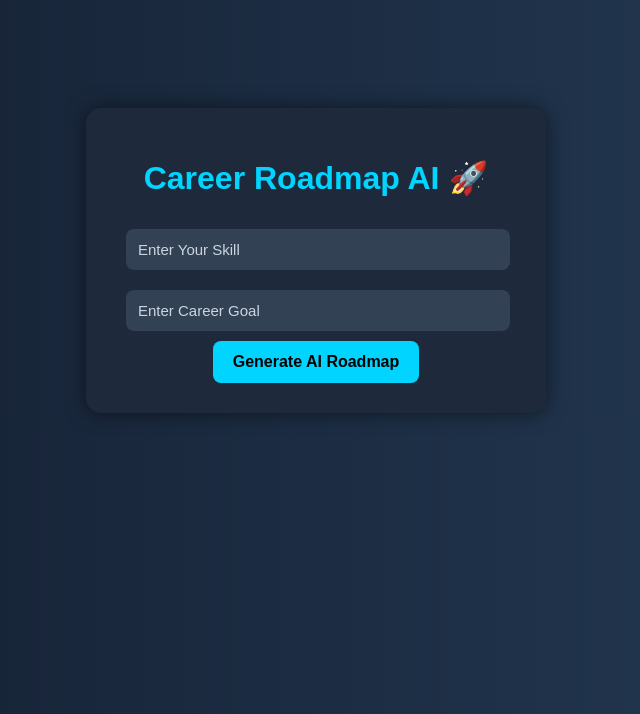
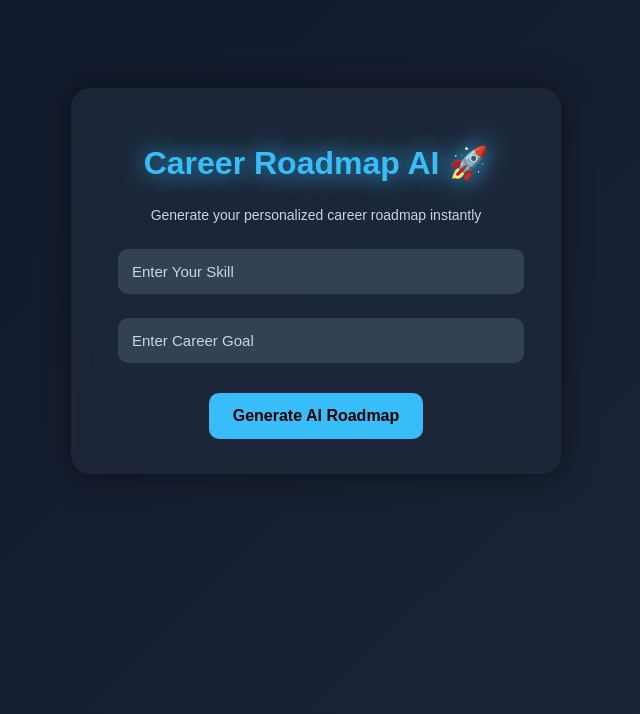
Before and after one commit to manasakarri15/career-roadmap-ai, a Flask app: page / in a window 1280 px wide. Shown: the top 714 px of the page, without its empty margins (324-964 px from the left). Run offline with Flask 3, Linux system fonts and the light colour scheme.

Commit message:
added premim=um animated ui

```diff
--- a/templates/index.html
+++ b/templates/index.html
@@ -9,34 +9,80 @@
 
         body{
             font-family: Arial;
-        background: linear-gradient(to right,#141e30,#243b55);
+            background: linear-gradient(-45deg, #0f172a, #1e293b, #0f172a, #334155);
+            background-size: 400% 400%;
+            animation: gradientBG 10s ease infinite;
             text-align:center;
-        padding-top:100px;
+            padding-top:80px;
             color:white;
+            overflow:hidden;
+        }
+
+        @keyframes gradientBG {
+            0%{
+                background-position:0% 50%;
+            }
+            50%{
+                background-position:100% 50%;
+            }
+            100%{
+                background-position:0% 50%;
+            }
         }
 
         .box{
-        background:#1e293b;
-        width:400px;
+            background: rgba(30,41,59,0.8);
+            width:420px;
             margin:auto;
-        padding:30px;
-        border-radius:15px;
-        box-shadow:0px 0px 20px rgba(0,0,0,0.5);
+            padding:35px;
+            border-radius:20px;
+            backdrop-filter: blur(10px);
+            box-shadow:0px 0px 30px rgba(0,0,0,0.5);
+            animation: fadeIn 1.2s ease;
+        }
+
+        @keyframes fadeIn{
+            from{
+                opacity:0;
+                transform:translateY(30px);
+            }
+            to{
+                opacity:1;
+                transform:translateY(0px);
+            }
         }
 
         h1{
-        color:#00d4ff;
+            color:#38bdf8;
+            margin-bottom:25px;
+            animation: glow 2s infinite alternate;
+        }
+
+        @keyframes glow{
+            from{
+                text-shadow:0 0 10px #38bdf8;
+            }
+            to{
+                text-shadow:0 0 25px #38bdf8;
+            }
         }
 
         input{
             width:90%;
-        padding:12px;
-        margin:10px;
+            padding:14px;
+            margin:12px;
             border:none;
-        border-radius:8px;
+            border-radius:10px;
             background:#334155;
             color:white;
             font-size:15px;
+            transition:0.3s;
+        }
+
+        input:focus{
+            outline:none;
+            transform:scale(1.03);
+            box-shadow:0px 0px 15px #38bdf8;
         }
 
         input::placeholder{
@@ -44,20 +90,26 @@
         }
 
         button{
-        padding:12px 20px;
-        background:#00d4ff;
+            padding:14px 24px;
+            background:#38bdf8;
             color:black;
             border:none;
-        border-radius:8px;
+            border-radius:10px;
             cursor:pointer;
             font-size:16px;
             font-weight:bold;
+            transition:0.3s;
         }
 
         button:hover{
-        background:#38bdf8;
-        transform:scale(1.05);
-        transition:0.3s;
+            background:#0ea5e9;
+            transform:scale(1.08);
+            box-shadow:0px 0px 20px #38bdf8;
+        }
+
+        p{
+            color:#cbd5e1;
+            font-size:14px;
         }
 
     </style>
@@ -70,17 +122,27 @@
 
         <h1>Career Roadmap AI 🚀</h1>
 
+        <p>Generate your personalized career roadmap instantly</p>
+
         <form action="/generate" method="POST">
 
-            <input type="text" name="skill" placeholder="Enter Your Skill" required>
+            <input type="text"
+                   name="skill"
+                   placeholder="Enter Your Skill"
+                   required>
 
             <br>
 
-            <input type="text" name="goal" placeholder="Enter Career Goal" required>
+            <input type="text"
+                   name="goal"
+                   placeholder="Enter Career Goal"
+                   required>
 
-            <br>
+            <br><br>
 
-            <button type="submit">Generate AI Roadmap</button>
+            <button type="submit">
+                Generate AI Roadmap
+            </button>
 
         </form>
 
```
Lines whose indentation alone changed are shown as unchanged.
